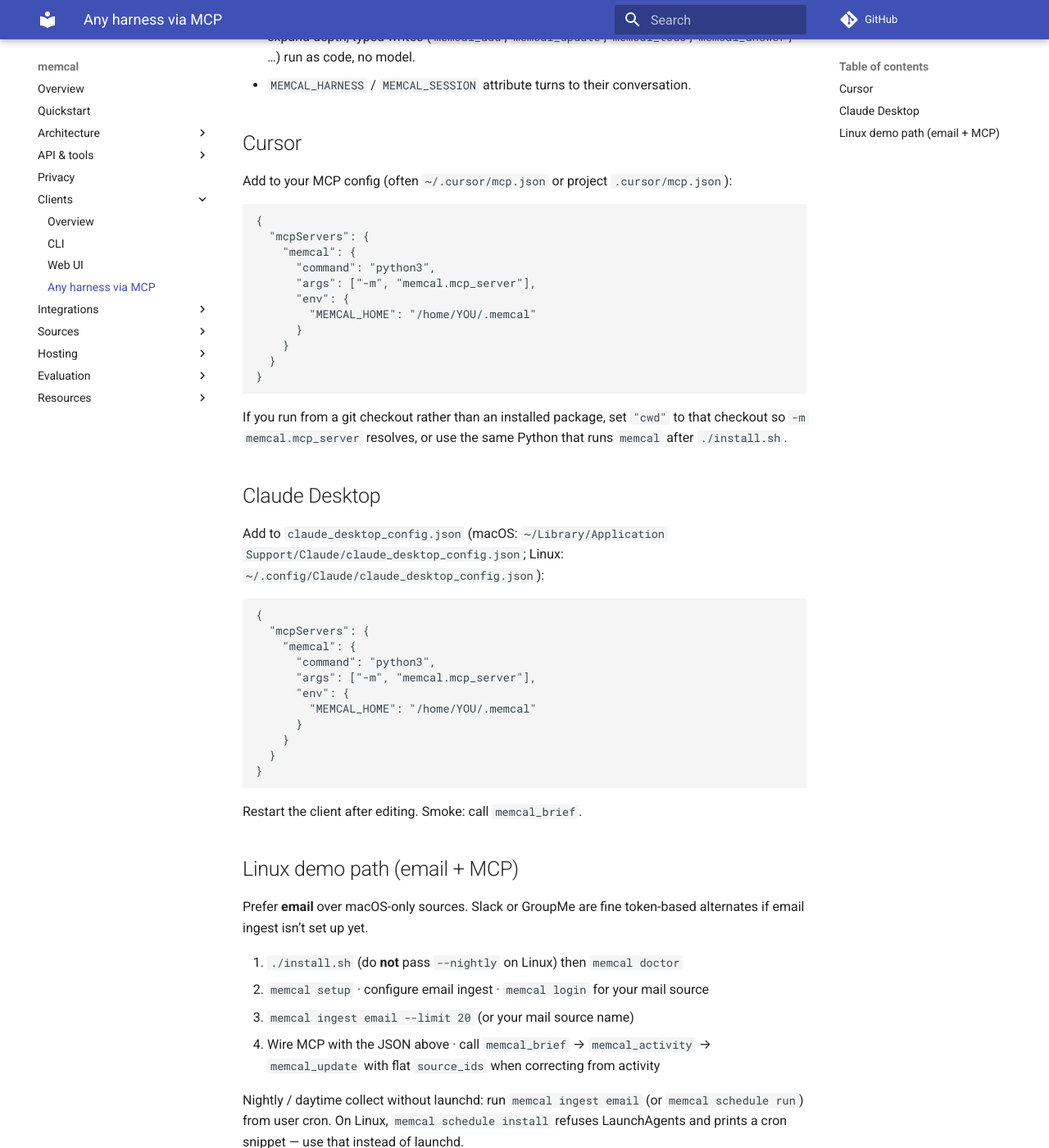
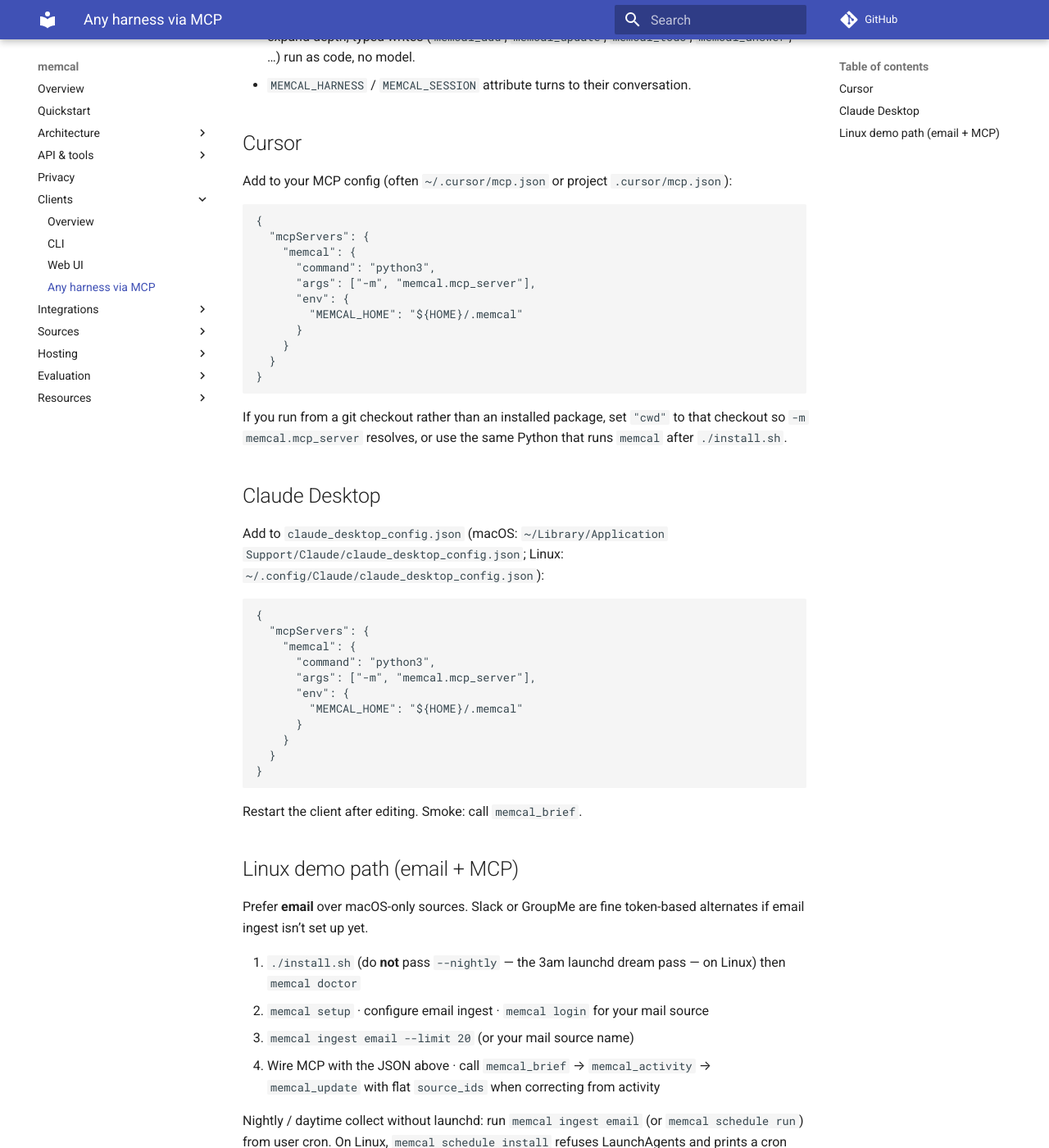
Before and after one commit to cuuush/memcal, an MkDocs documentation site: the page built from docs/clients/mcp.md, in a window 1280 px wide and 1400 px high, scrolled down 423 px. Shown: the whole window at 82% size. Built offline with MkDocs 1.6.1 and Material for MkDocs 9.7.7, drawn with Linux system fonts in a browser that asks for light colours; comment, search, counter and statistics services are not loaded.

Commit message:
Fix quality gate placeholder, clarify install flags and Linux cron

```diff
--- a/docs/clients/mcp.md
+++ b/docs/clients/mcp.md
@@ -27,7 +27,7 @@
       "command": "python3",
       "args": ["-m", "memcal.mcp_server"],
       "env": {
-        "MEMCAL_HOME": "/home/YOU/.memcal"
+        "MEMCAL_HOME": "${HOME}/.memcal"
       }
     }
   }
@@ -51,7 +51,7 @@
       "command": "python3",
       "args": ["-m", "memcal.mcp_server"],
       "env": {
-        "MEMCAL_HOME": "/home/YOU/.memcal"
+        "MEMCAL_HOME": "${HOME}/.memcal"
       }
     }
   }
@@ -65,7 +65,7 @@
 Prefer **email** over macOS-only sources. Slack or GroupMe are fine token-based
 alternates if email ingest isn’t set up yet.
 
-1. `./install.sh` (do **not** pass `--nightly` on Linux) then `memcal doctor`
+1. `./install.sh` (do **not** pass `--nightly` — the 3am launchd dream pass — on Linux) then `memcal doctor`
 2. `memcal setup` · configure email ingest · `memcal login` for your mail source
 3. `memcal ingest email --limit 20` (or your mail source name)
 4. Wire MCP with the JSON above · call `memcal_brief` → `memcal_activity` →
```
Also changed, not shown: docs/integrations/openclaw.md (+1 -1 lines).
